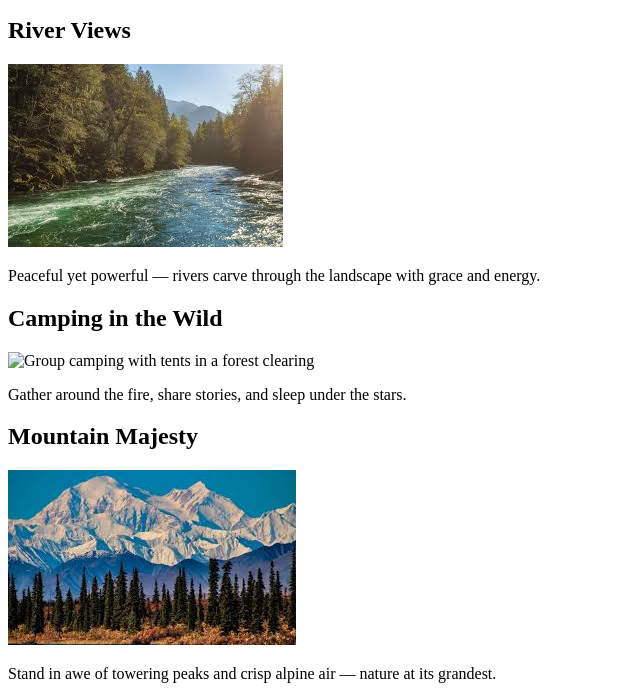
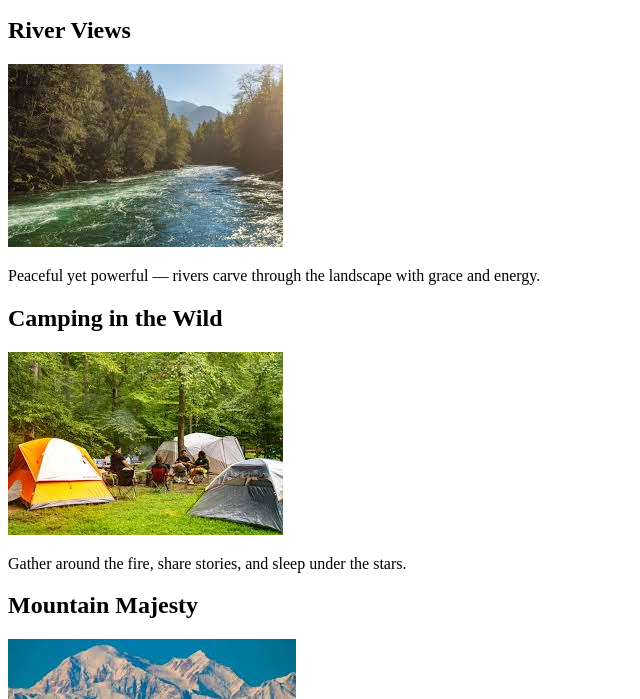
Before and after one commit to reachf0rthestars/wdd130, a plain HTML site: page wwr/index.html in a window 1280 px wide. Shown: the part 101-800 px from the top of the page, without its empty margins (0-640 px from the left). Drawn offline with Linux system fonts and the light colour scheme.

Commit message:
Add rafting and nature gallery with updated image names

```diff
--- a/wwr/index.html
+++ b/wwr/index.html
@@ -21,7 +21,7 @@
 
     <section>
       <h2>Camping in the Wild</h2>
-      <img src="images/campings.jpg" alt="Group camping with tents in a forest clearing" />
+      <img src="images/camping.jpg" alt="Group camping with tents in a forest clearing" />
       <p>Gather around the fire, share stories, and sleep under the stars.</p>
     </section>
 
```
